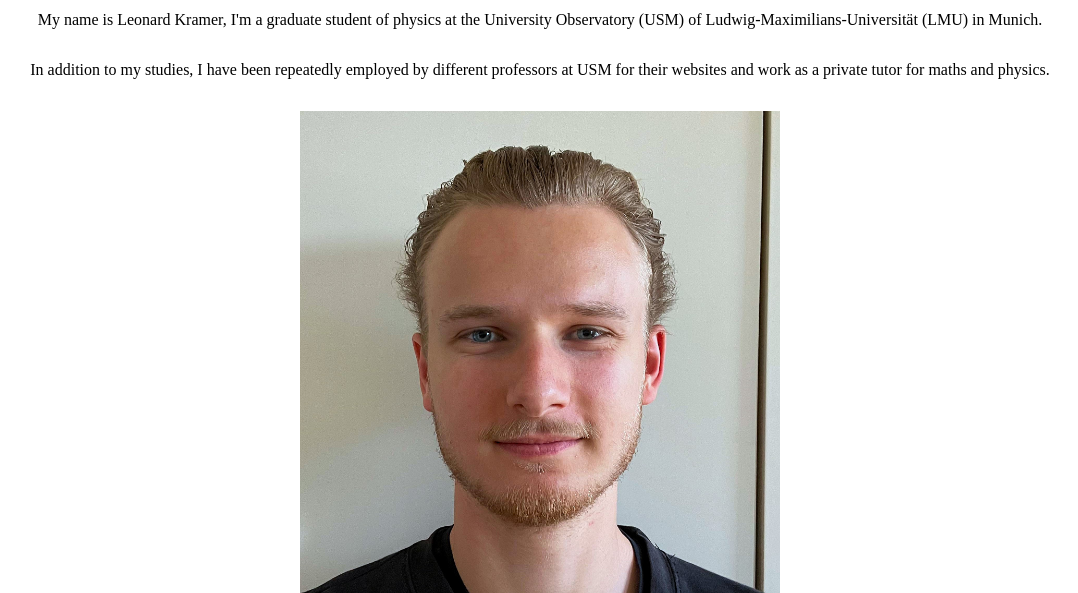
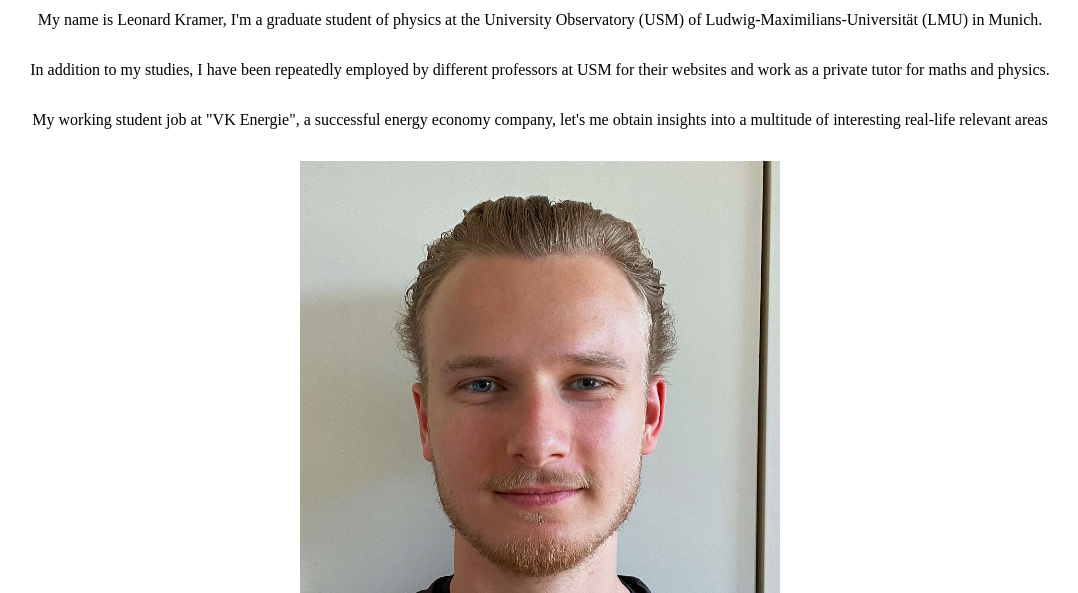
Before and after one commit to leokramerastro/leokramerastro.github.io, a plain HTML site: page index.html in a window 1280 px wide. Shown: the part 207-800 px from the top of the page, without its empty margins (100-1178 px from the left). Drawn offline with Linux system fonts and the light colour scheme.

Commit message:
Update index.html

```diff
--- a/index.html
+++ b/index.html
@@ -11,6 +11,7 @@
   <h1>Hello there!</h1>
   <p>My name is Leonard Kramer, I'm a graduate student of physics at the University Observatory (USM) of Ludwig-Maximilians-Universität (LMU) in Munich.</p>
   <p>In addition to my studies, I have been repeatedly employed by different professors at USM for their websites and work as a private tutor for maths and physics.</p>
+  <p>My working student job at "VK Energie", a successful energy economy company, let's me obtain insights into a multitude of interesting real-life relevant areas</p>
   <img src="assets/images/profile2edit_new.jpg" alt="Profile Picture">
   <p>I passed my <b>A-levels (Abitur) in 2020</b> and got my <b>Bachelor's degree in physics in 2024</b></p>
   <p></p>
```
